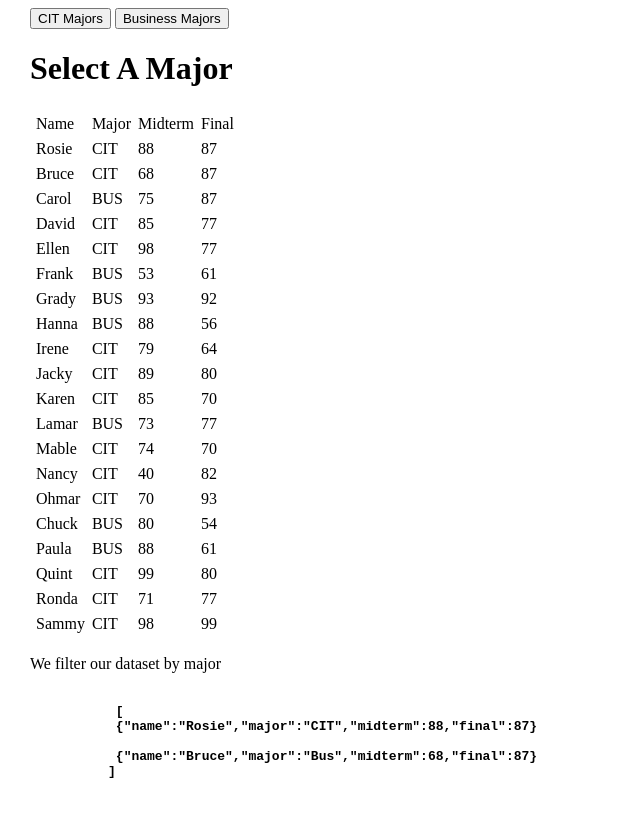
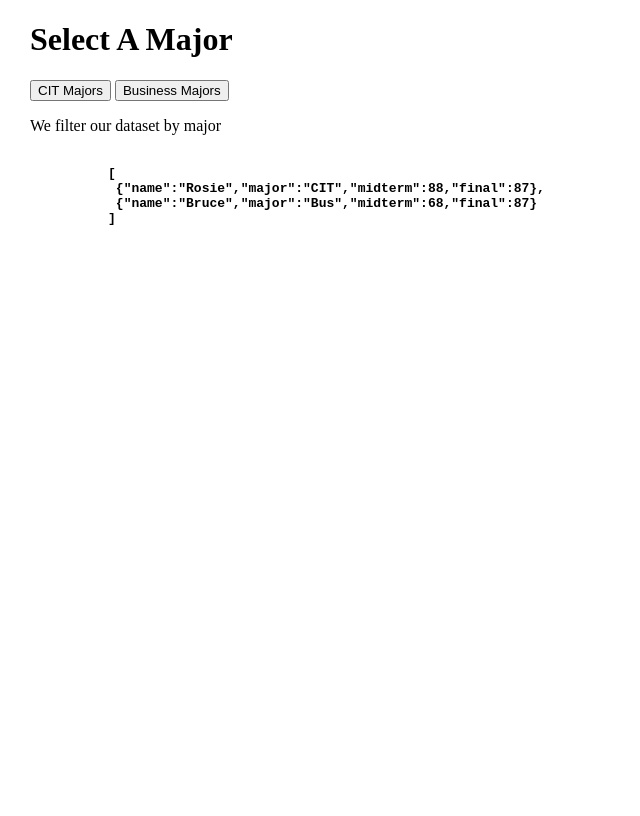
Before and after one commit to Gomakhatiwada/gomakhatiwada.github.io, a plain HTML site: page index.html in a window 1280 px wide. Shown: the whole page, without its empty margins (0-640 px from the left). Drawn offline with nearby package versions, Linux system fonts and the light colour scheme.

Commit message:
Update index.html

```diff
--- a/index.html
+++ b/index.html
@@ -4,26 +4,23 @@
 		<meta charset="UTF-8">
 		<title>Select a Major</title>
 	<script src="https://cdnjs.cloudflare.com/ajax/libs/handlebars.js/4.1.2/handlebars.min.js"></script>
-
-	<input type="button" id='btn' value="CIT Majors" onclick="getScores('CIT')">
-     	<input type="button" id='btn' value="Business Majors" onclick="getScores('BUS')">
-
-</head>
+	</head>
 
 	<body style='margin-left: 30px;'>
       <h1>Select A Major</h1>
 
      <div id="PeopleTable"></div>
+
+     <input type="button" id='btn' value="CIT Majors" onclick="getScores('CIT')">
+     <input type="button" id='btn' value="Business Majors" onclick="getScores('BUS')">
 </body>
 
 	<p> We filter our dataset by major
      <pre><strong>
-	   [
-	   {"name":"Rosie","major":"CIT","midterm":88,"final":87}
-
+	  [
+	   {"name":"Rosie","major":"CIT","midterm":88,"final":87},
 	   {"name":"Bruce","major":"Bus","midterm":68,"final":87}
 	  ]
-
     </strong></pre></p>
 
 <script>
@@ -34,10 +31,7 @@
          var data = JSON.parse(request.responseText);
 console.log(data);
          if (request.status == 200) {
-          var contents = "<table cellspacing='5'><tr><td>Name</td><td>Major</td><td>Midterm</td><td>Final</td></tr>"
-          for(i = 0; i < data.length; i++) {
-          contents += "<tr><td>" + data[i].name + "</td><td>"+ data[i].major + "</td><td>" + data[i].midterm + "</td><td>" + data[i].final + "</td></tr>";
-          }
+        getScores(data);
 // 		 contents += "</table>";
 
           document.querySelector('#PeopleTable').innerHTML = contents;
@@ -48,6 +42,17 @@ console.log(data);
 
     }
 	request.send(null);
+    function getScores(major) {
+        var contents = "<table cellspacing='5'><tr><td>Name</td><td>Major</td><td>Midterm</td><td>Final</td></tr>"
+          for(i = 0; i < data.length; i++) {
+        if(data[i].name == 'BUS'){
+             contents += "<tr><td>" + data[i].name + "</td><td>"+ data[i].major + "</td><td>" + data[i].midterm + "</td><td>" + data[i].final + "</td></tr>";
+        }
+        else{
+            contents += "<tr><td>" + data[i].name + "</td><td>"+ data[i].major + "</td><td>" + data[i].midterm + "</td><td>" + data[i].final + "</td></tr>";
+          }
+    }
+}
 </script>
 </body>
 </html>
```
